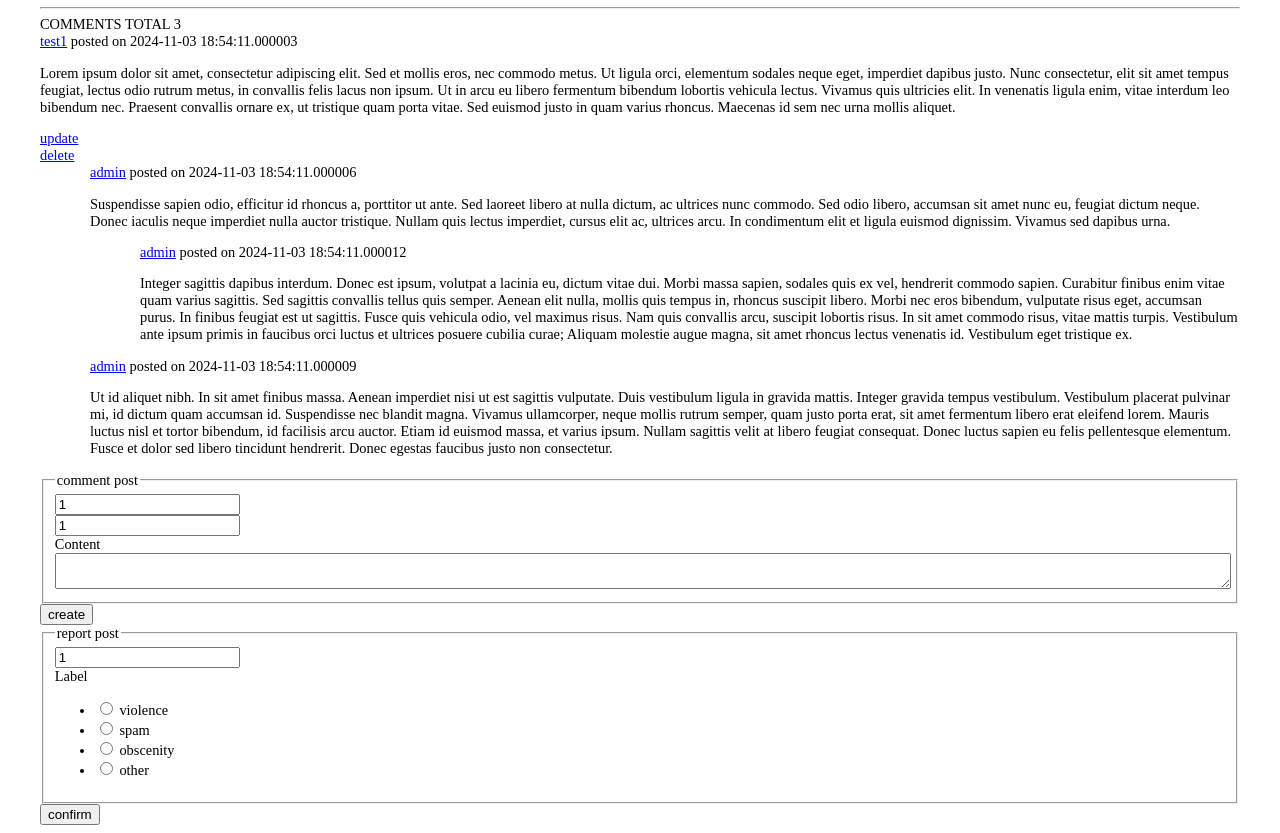
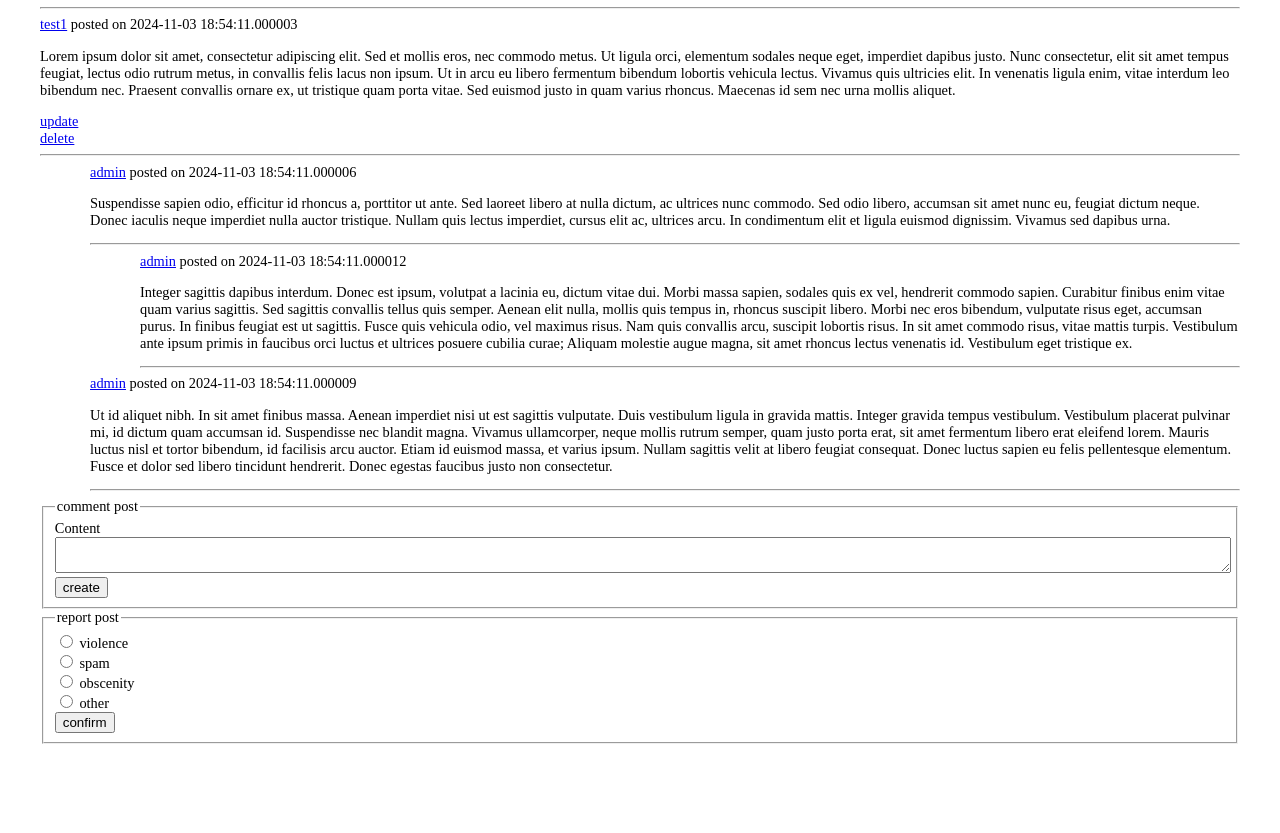
Before and after one commit to rafalbraun/myquora, a Flask app: page /post/1 in a window 1280 px wide. Shown: the part 25-858 px from the top of the page. After the commit the page ends 769 px from the top, so only its background shows below. Run offline with Flask 3, Linux system fonts and the light colour scheme; a user stored in the database is signed in; some libraries are stand-ins or nearby versions.

Commit message:
prettier html template

```diff
--- a/forms.py
+++ b/forms.py
@@ -24,6 +24,6 @@ class CreateCommentForm(FlaskForm):
 
 class ReportPostForm(FlaskForm):
     id = IntegerField('', validators=[])
-    reason = RadioField('Label', choices=[('v1','violence'),('v2','spam'),('v3','obscenity'),('v4','other')])
+    reason = RadioField('report reason', choices=[('v1','violence'),('v2','spam'),('v3','obscenity'),('v4','other')])
     reported_post = IntegerField('', validators=[DataRequired()])
     submit2 = SubmitField('confirm')
--- a/templates/just_post.html
+++ b/templates/just_post.html
@@ -16,4 +16,6 @@
     <a href="/post_delete/{{ post.id }}">delete</a><br>
     {%endif%}
 
+    <hr>
+
 </div>
--- a/templates/post.html
+++ b/templates/post.html
@@ -1,14 +1,13 @@
 {% extends "base.html" %}
 {% block content %}
     <div class="content-section">
-
-        COMMENTS TOTAL {{post.comments}}
 
         {% with messages = get_flashed_messages() %}
             {% if messages %}
                 {% for message in messages %}
                     <p>{{message}}</p>
                 {% endfor %}
+                <hr>
             {% endif %}
         {% endwith %}
 
@@ -27,10 +26,10 @@
             <legend class="border-bottom mb-4">comment post</legend>
 
             <div class="form-group">
-                {{ form1.rid(class="form-control form-control-lg",value=id,readonly=true) }}
+                {{ form1.rid(class="form-control form-control-lg",value=id,readonly=true,hidden=true) }}
             </div>
             <div class="form-group">
-                {{ form1.pid(class="form-control form-control-lg",value=id,readonly=true) }}
+                {{ form1.pid(class="form-control form-control-lg",value=id,readonly=true,hidden=true) }}
             </div>
 
             <div class="form-group">
@@ -45,10 +44,10 @@
                 </ul>
             {% endif %}
 
+            <div class="form-group">
+                {{ form1.submit1(class="btn btn-outline-info") }}
+            </div>
         </fieldset>
-        <div class="form-group">
-            {{ form1.submit1(class="btn btn-outline-info") }}
-        </div>
     </form>
 
     <form method="POST">
@@ -57,7 +56,7 @@
             <legend class="border-bottom mb-4">report post</legend>
 
             <div class="form-group">
-                {{ form2.reported_post(class="form-control form-control-lg",value=id,readonly=true) }}
+                {{ form2.reported_post(class="form-control form-control-lg",value=id,readonly=true,hidden=true) }}
             </div>
             {% if form2.reported_post.errors %}
                 <ul class="errors">
@@ -68,8 +67,11 @@
             {% endif %}
 
             <div class="form-group">
-                {{ form2.reason.label(class="form-control-label") }}
-                {{ form2.reason(class="form-control form-control-lg") }}
+                {% for subfield in form2.reason %}
+                    <div>
+                        {{ subfield() }} {{ subfield.label }}
+                    </div>
+                {% endfor %}
             </div>
             {% if form2.reason.errors %}
                 <ul class="errors">
@@ -79,10 +81,10 @@
                 </ul>
             {% endif %}
 
+            <div class="form-group">
+                {{ form2.submit2(class="btn btn-outline-info") }}
+            </div>
         </fieldset>
-        <div class="form-group">
-            {{ form2.submit2(class="btn btn-outline-info") }}
-        </div>
     </form>
     {% endif %}
 
```
